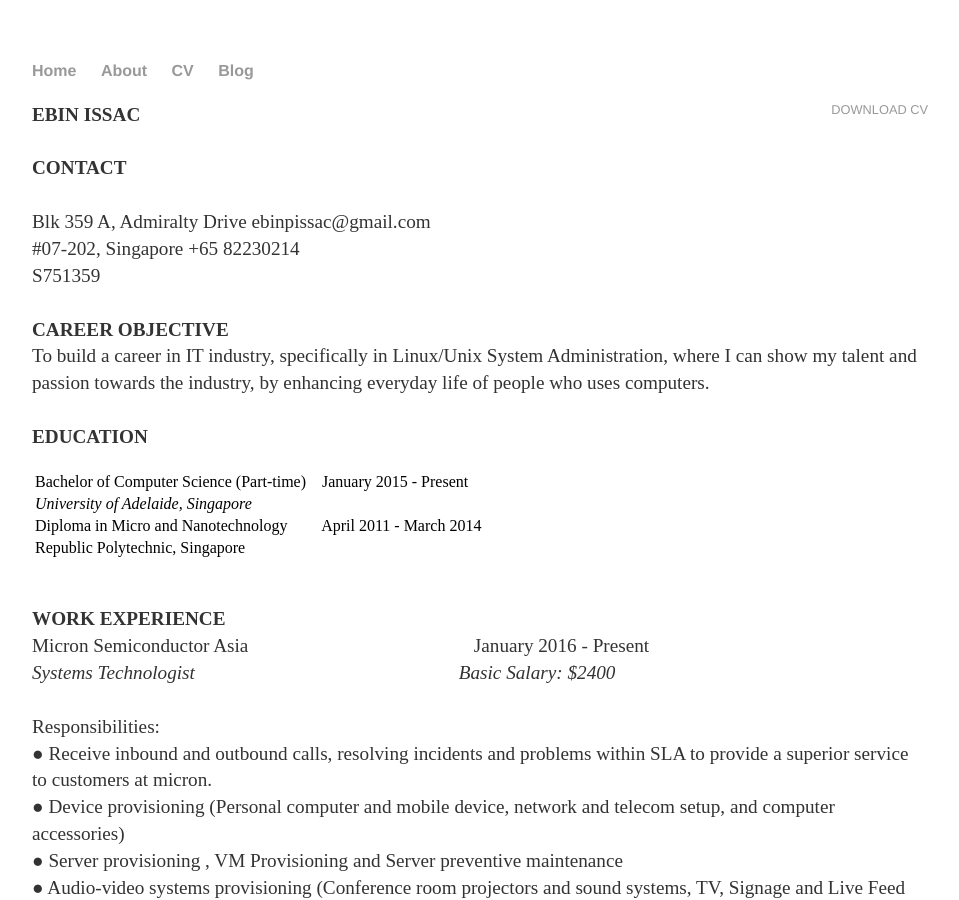
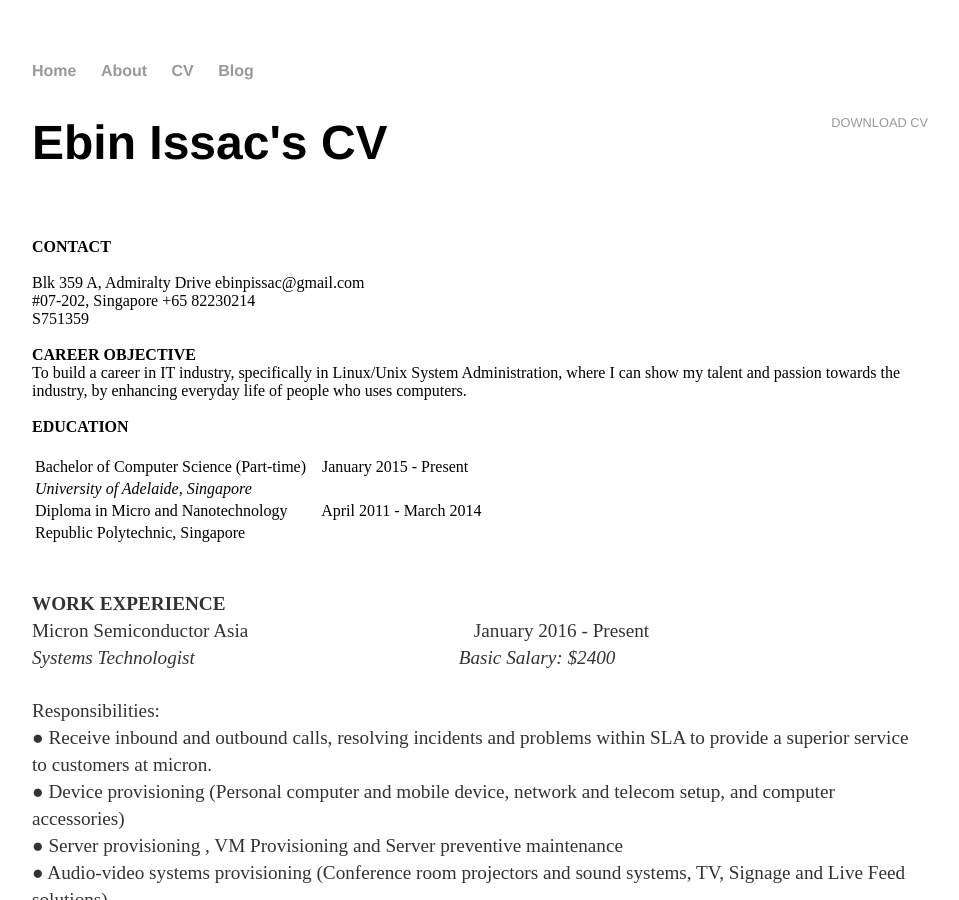
Before and after one commit to ebinpissac/ebinpissac.github.io, a Jekyll site: the page built from cv/index.html, in a window 1280 px wide and 900 px high. Shown: the whole window, without its empty margins (160-1119 px from the left). Built offline with Jekyll 4.4.1, drawn with Linux system fonts in a browser that asks for light colours.

Commit message:
changed the heading size

```diff
--- a/cv/index.html
+++ b/cv/index.html
@@ -5,7 +5,8 @@
 
 	<div class="cv">
 		<a href="#" class="download" title="Download CV as PDF">Download CV</a>
-					<p><strong>EBIN ISSAC</strong><br /><br /><strong>CONTACT</strong><br /><br />Blk 359 A, Admiralty Drive ebinpissac@gmail.com<br />#07-202, Singapore +65 82230214<br />S751359<br /><br /><strong>CAREER OBJECTIVE</strong><br />To build a career in IT industry, specifically in Linux/Unix System Administration, where I can show my talent and passion towards the industry, by enhancing everyday life of people who uses computers.<br /><br /><strong>EDUCATION</strong></p>
+					<h1>Ebin Issac's CV</h1>
+						<br /><br /><strong>CONTACT</strong><br /><br />Blk 359 A, Admiralty Drive ebinpissac@gmail.com<br />#07-202, Singapore +65 82230214<br />S751359<br /><br /><strong>CAREER OBJECTIVE</strong><br />To build a career in IT industry, specifically in Linux/Unix System Administration, where I can show my talent and passion towards the industry, by enhancing everyday life of people who uses computers.<br /><br /><strong>EDUCATION</strong></p>
 <table style="border-color: #ffffff;">
 <tbody>
 <tr>
```
